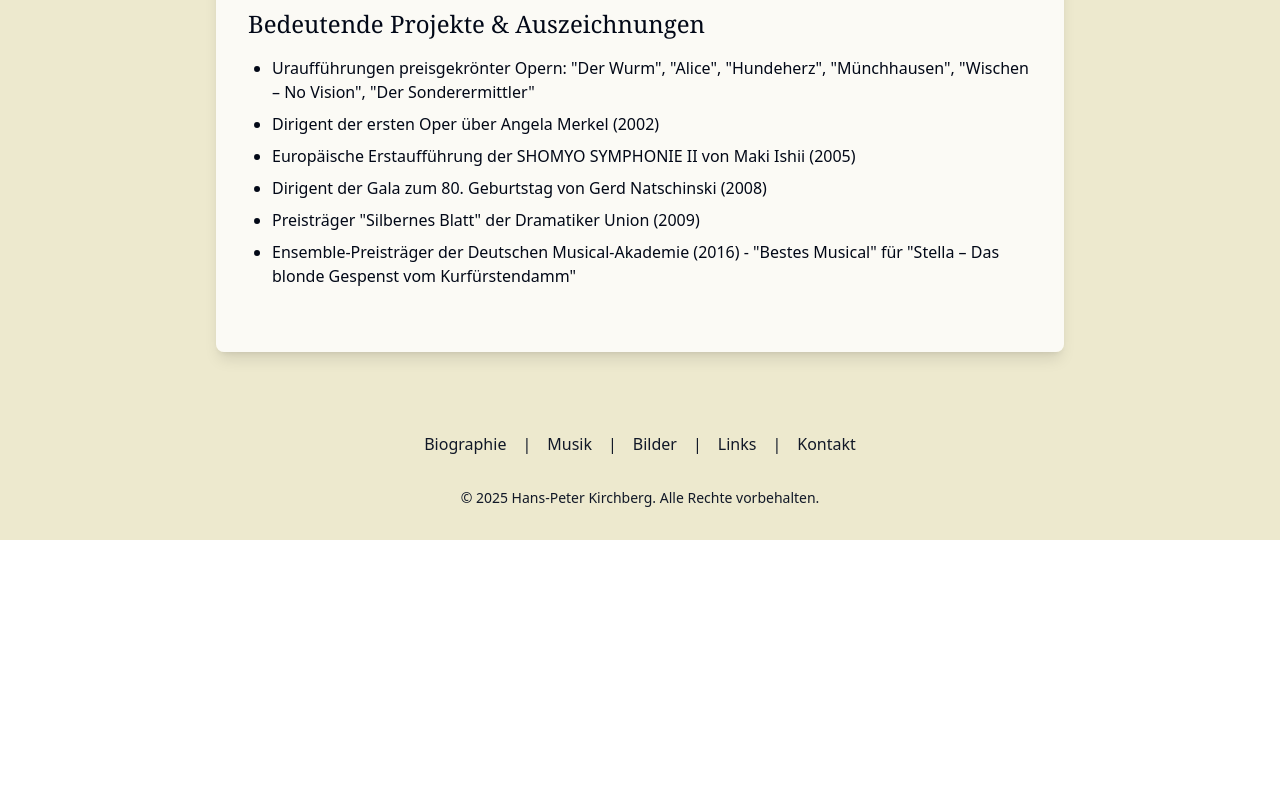
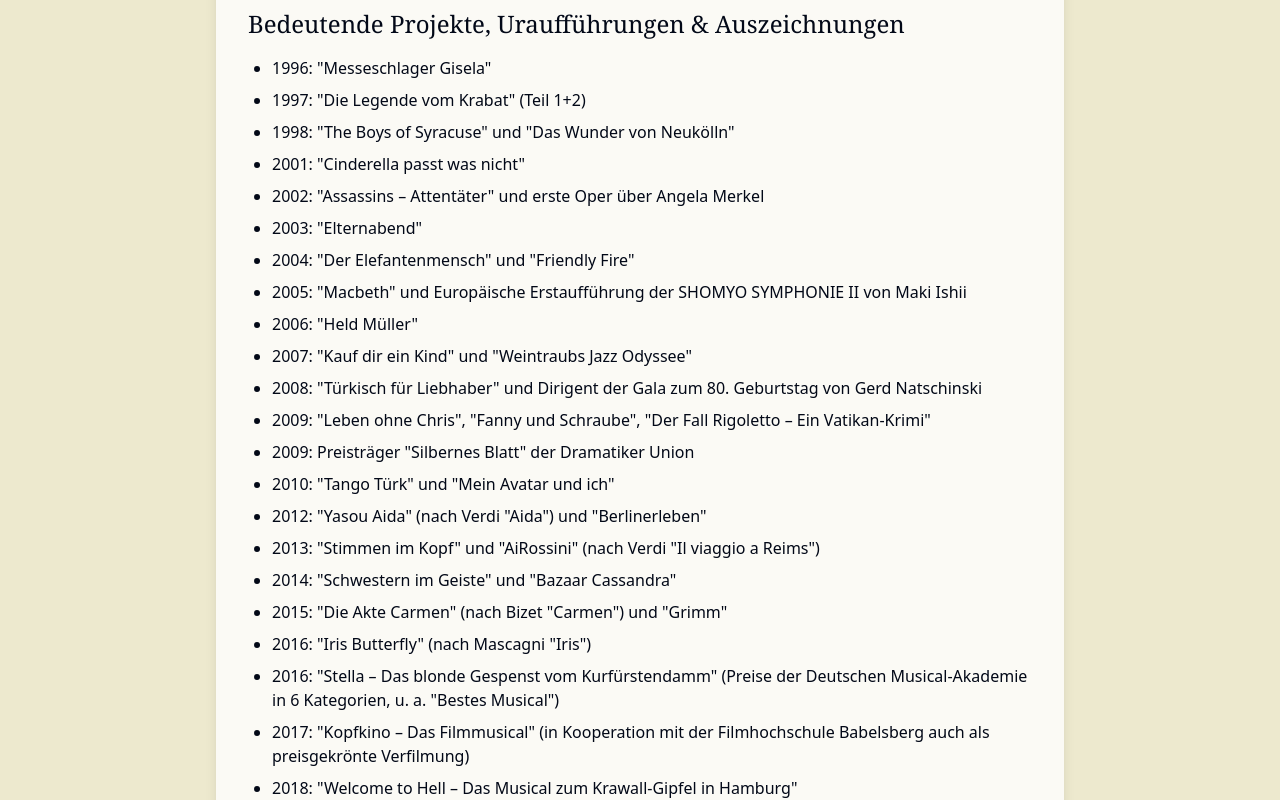
Before and after one commit to aglander/hpkirchberg, a React (Vite) app: page /biographie in a window 1280 px wide. Shown: the part 1480-2280 px from the top of the page. Before the commit the page ends 2020 px from the top, so only its background shows below. Built offline with nearby package versions, Linux system fonts and the light colour scheme.

Commit message:
Update biography with premiere details
Added a list of premieres to the biography section, including titles and years from 1996 to 2021. This enhances the biography content by providing a comprehensive overview of significant works.
[skip gpt_engineer]

```diff
--- a/src/pages/Biography.tsx
+++ b/src/pages/Biography.tsx
@@ -68,14 +68,33 @@ const Biography = () => {
             </section>
 
             <section className="mb-8">
-              <h2 className="text-2xl font-serif mb-4">Bedeutende Projekte & Auszeichnungen</h2>
+              <h2 className="text-2xl font-serif mb-4">Bedeutende Projekte, Uraufführungen & Auszeichnungen</h2>
               <ul className="list-disc pl-6 space-y-2">
+                <li>1996: "Messeschlager Gisela"</li>
+                <li>1997: "Die Legende vom Krabat" (Teil 1+2)</li>
+                <li>1998: "The Boys of Syracuse" und "Das Wunder von Neukölln"</li>
+                <li>2001: "Cinderella passt was nicht"</li>
+                <li>2002: "Assassins – Attentäter" und erste Oper über Angela Merkel</li>
+                <li>2003: "Elternabend"</li>
+                <li>2004: "Der Elefantenmensch" und "Friendly Fire"</li>
+                <li>2005: "Macbeth" und Europäische Erstaufführung der SHOMYO SYMPHONIE II von Maki Ishii</li>
+                <li>2006: "Held Müller"</li>
+                <li>2007: "Kauf dir ein Kind" und "Weintraubs Jazz Odyssee"</li>
+                <li>2008: "Türkisch für Liebhaber" und Dirigent der Gala zum 80. Geburtstag von Gerd Natschinski</li>
+                <li>2009: "Leben ohne Chris", "Fanny und Schraube", "Der Fall Rigoletto – Ein Vatikan-Krimi"</li>
+                <li>2009: Preisträger "Silbernes Blatt" der Dramatiker Union</li>
+                <li>2010: "Tango Türk" und "Mein Avatar und ich"</li>
+                <li>2012: "Yasou Aida" (nach Verdi "Aida") und "Berlinerleben"</li>
+                <li>2013: "Stimmen im Kopf" und "AiRossini" (nach Verdi "Il viaggio a Reims")</li>
+                <li>2014: "Schwestern im Geiste" und "Bazaar Cassandra"</li>
+                <li>2015: "Die Akte Carmen" (nach Bizet "Carmen") und "Grimm"</li>
+                <li>2016: "Iris Butterfly" (nach Mascagni "Iris")</li>
+                <li>2016: "Stella – Das blonde Gespenst vom Kurfürstendamm" (Preise der Deutschen Musical-Akademie in 6 Kategorien, u. a. "Bestes Musical")</li>
+                <li>2017: "Kopfkino – Das Filmmusical" (in Kooperation mit der Filmhochschule Babelsberg auch als preisgekrönte Verfilmung)</li>
+                <li>2018: "Welcome to Hell – Das Musical zum Krawall-Gipfel in Hamburg"</li>
+                <li>2019: "Drachenherz" (nach der Nibelungen-Sage) – UA am Opernhaus Chemnitz in Kooperation mit der Neuköllner Oper Berlin</li>
+                <li>2021: "Eine Stimme für Deutschland – Die musikalische Quittung"</li>
                 <li>Uraufführungen preisgekrönter Opern: "Der Wurm", "Alice", "Hundeherz", "Münchhausen", "Wischen – No Vision", "Der Sonderermittler"</li>
-                <li>Dirigent der ersten Oper über Angela Merkel (2002)</li>
-                <li>Europäische Erstaufführung der SHOMYO SYMPHONIE II von Maki Ishii (2005)</li>
-                <li>Dirigent der Gala zum 80. Geburtstag von Gerd Natschinski (2008)</li>
-                <li>Preisträger "Silbernes Blatt" der Dramatiker Union (2009)</li>
-                <li>Ensemble-Preisträger der Deutschen Musical-Akademie (2016) - "Bestes Musical" für "Stella – Das blonde Gespenst vom Kurfürstendamm"</li>
               </ul>
             </section>
           </div>
```
